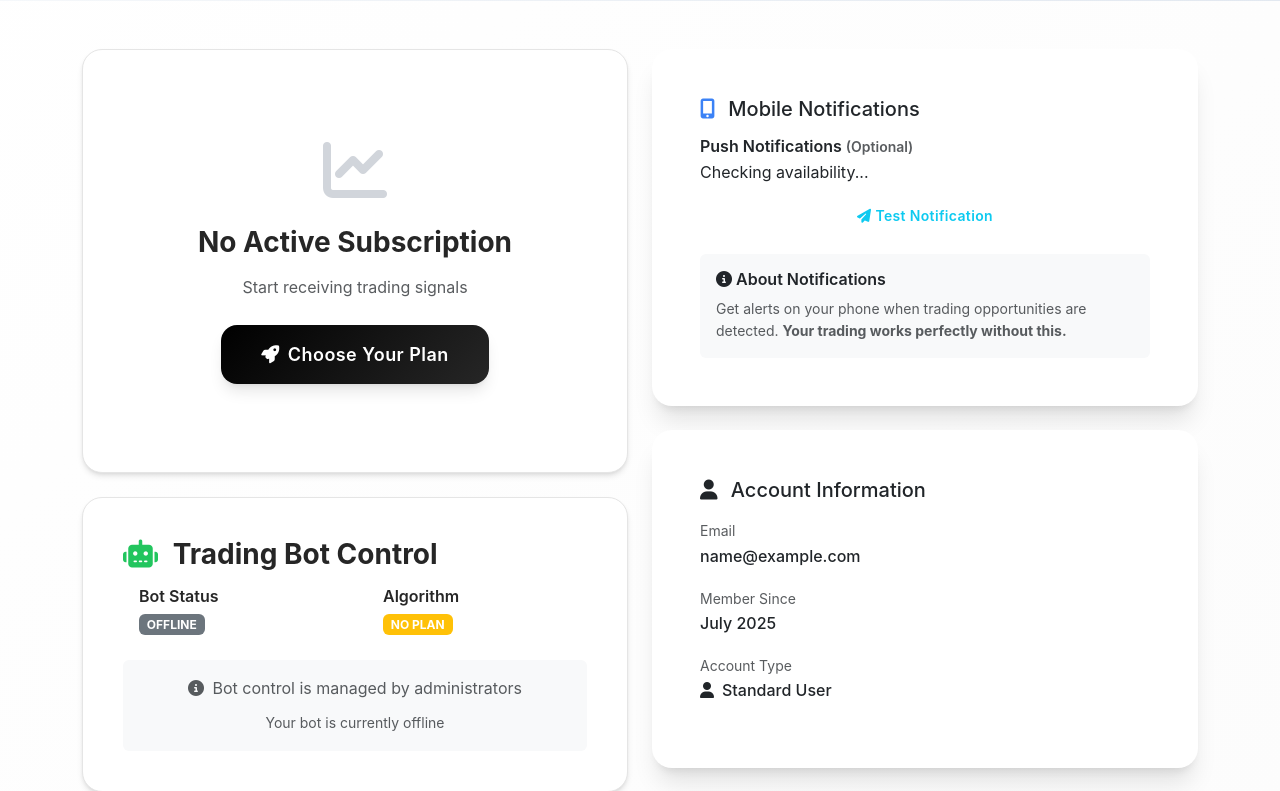
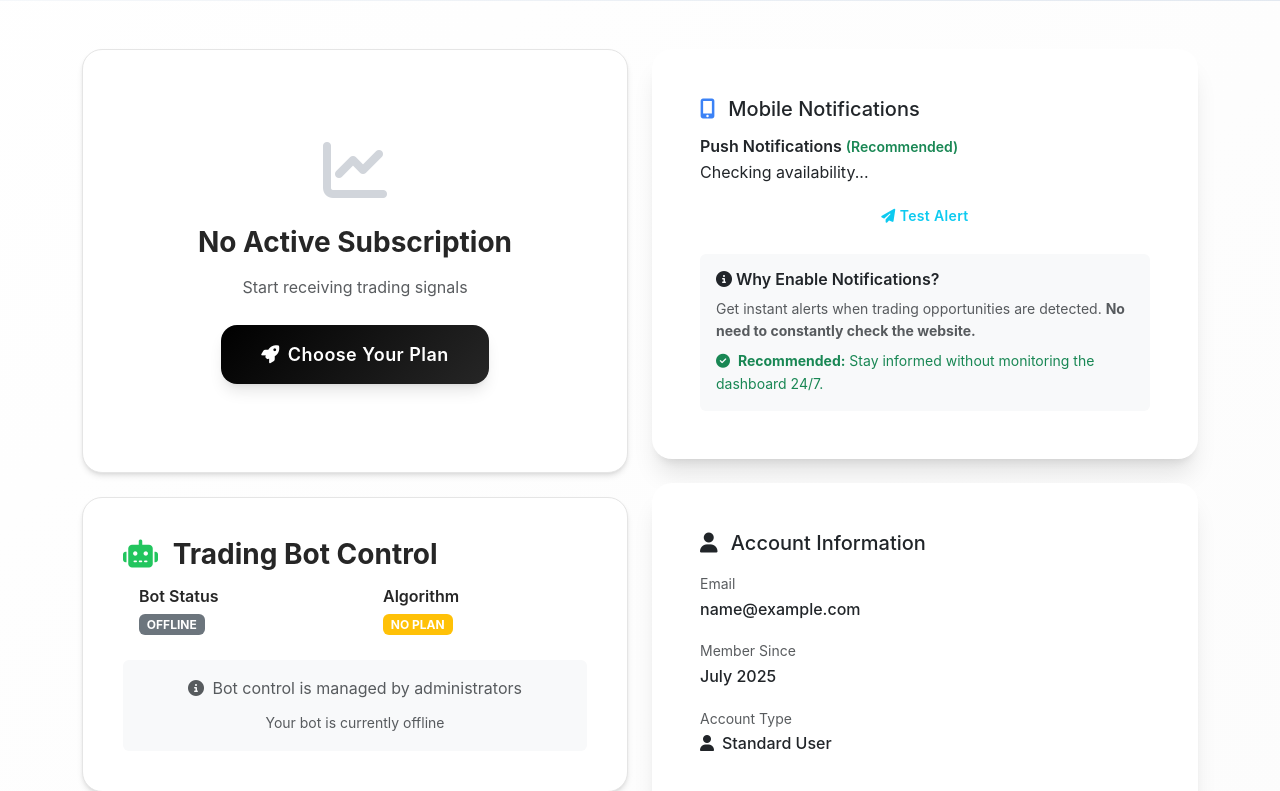
Before and after one commit to coleisa/MalachiteBionics, a Flask app: page /dashboard in a window 1280 px wide. Shown: the part 292-1083 px from the top of the page. Run offline with Flask 3, Linux system fonts and the light colour scheme; the visitor is signed in with stand-in values (Sample User, id 1); data comes from the database, SQL or seed files in the repository; data that the repository does not hold is empty; some libraries are stand-ins or nearby versions.

Commit message:
Update dashboard.html

```diff
--- a/MalachiteBionics/templates/dashboard.html
+++ b/MalachiteBionics/templates/dashboard.html
@@ -346,7 +346,7 @@
                         <div class="mb-3">
                             <div class="d-flex align-items-center justify-content-between mb-2">
                                 <div>
-                                    <h6 class="fw-semibold mb-1">Push Notifications <small class="text-muted">(Optional)</small></h6>
+                                    <h6 class="fw-semibold mb-1">Push Notifications <small class="text-success">(Recommended)</small></h6>
                                     <span id="notification-status" class="status-disabled">Checking availability...</span>
                                 </div>
                             </div>
@@ -355,25 +355,29 @@
                             <div class="d-grid gap-2" id="notification-controls">
                                 <button type="button" id="enable-btn" class="btn btn-success btn-sm"
                                         onclick="enableNotifications()" style="display: none;">
-                                    <i class="fas fa-bell me-1"></i>Enable Push Notifications
+                                    <i class="fas fa-bell me-1"></i>Enable Instant Alerts
                                 </button>
                                 <button type="button" id="disable-btn" class="btn btn-outline-danger btn-sm"
                                         onclick="disableNotifications()" style="display: none;">
-                                    <i class="fas fa-bell-slash me-1"></i>Disable Push Notifications
+                                    <i class="fas fa-bell-slash me-1"></i>Disable Alerts
                                 </button>
                                 <button type="button" id="test-btn" class="btn btn-outline-info btn-sm"
                                         onclick="testNotification()">
-                                    <i class="fas fa-paper-plane me-1"></i>Test Notification
+                                    <i class="fas fa-paper-plane me-1"></i>Test Alert
                                 </button>
                             </div>
                         </div>
 
                         <div class="mt-3 p-3 bg-light rounded">
                             <h6 class="fw-semibold mb-2">
-                                <i class="fas fa-info-circle me-1"></i>About Notifications
+                                <i class="fas fa-info-circle me-1"></i>Why Enable Notifications?
                             </h6>
-                            <p class="small text-muted mb-0">
-                                Get alerts on your phone when trading opportunities are detected. <strong>Your trading works perfectly without this.</strong>
+                            <p class="small text-muted mb-2">
+                                Get instant alerts when trading opportunities are detected. <strong>No need to constantly check the website.</strong>
+                            </p>
+                            <p class="small text-success mb-0">
+                                <i class="fas fa-check-circle me-1"></i>
+                                <strong>Recommended:</strong> Stay informed without monitoring the dashboard 24/7.
                             </p>
                         </div>
 
@@ -393,9 +397,9 @@
                         <!-- iPhone/In-App Browser Instructions -->
                         <div class="mt-3 p-3 bg-info bg-opacity-10 rounded" id="iphone-instructions" style="display: none;">
                             <h6 class="fw-semibold mb-2">
-                                <i class="fas fa-mobile-alt me-1"></i>Want Mobile Alerts?
+                                <i class="fas fa-mobile-alt me-1"></i>Enable Mobile Alerts
                             </h6>
-                            <p class="small mb-2">For mobile push notifications, open this site in:</p>
+                            <p class="small mb-2">For instant trading notifications on your phone, open this site in:</p>
                             <div class="row g-2 mb-3">
                                 <div class="col-6">
                                     <button class="btn btn-sm btn-outline-primary w-100" onclick="openInSafari()">
@@ -408,9 +412,9 @@
                                     </button>
                                 </div>
                             </div>
-                            <p class="small text-muted mb-0">
-                                <i class="fas fa-check-circle me-1"></i>
-                                Your trading works great here! This is just for convenience.
+                            <p class="small text-success mb-0">
+                                <i class="fas fa-bell me-1"></i>
+                                <strong>Recommended:</strong> Get alerts instantly instead of checking manually.
                             </p>
                         </div>
                     </div>
@@ -831,12 +835,12 @@
     if (pushManager.isSubscribed) {
         enableBtn.style.display = 'none';
         disableBtn.style.display = 'block';
-        statusSpan.textContent = 'Push notifications are enabled';
+        statusSpan.textContent = 'Instant alerts enabled - no need to check manually!';
         statusSpan.className = 'status-success';
     } else {
         enableBtn.style.display = 'block';
         disableBtn.style.display = 'none';
-        statusSpan.textContent = 'Push notifications are disabled';
+        statusSpan.textContent = 'Enable alerts to avoid constant checking';
         statusSpan.className = 'status-disabled';
     }
 }
@@ -860,7 +864,7 @@
             if (response.ok) {
                 pushManager.isSubscribed = true;
                 updateNotificationUI();
-                showAlert('Push notifications enabled!', 'success');
+                showAlert('Instant alerts enabled! No more manual checking needed.', 'success');
             } else {
                 throw new Error('Failed to save subscription');
             }
```
